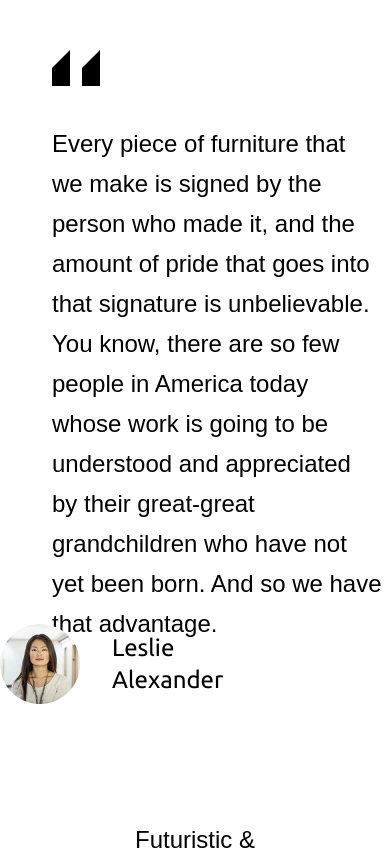
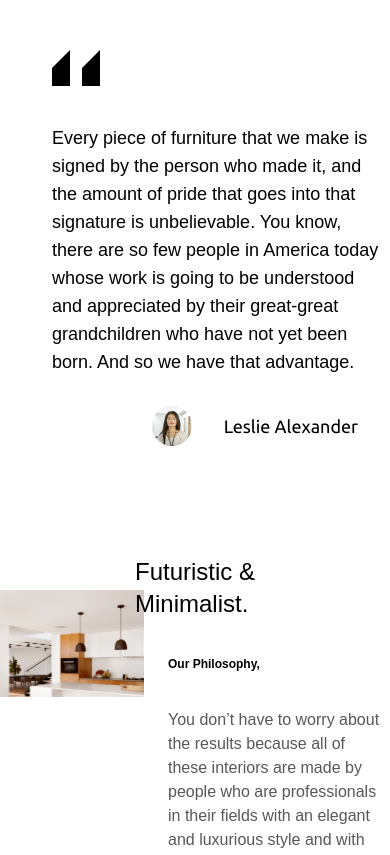
Before and after one commit to asssslay/CIELO-website, a React (Vite) app: page / in a window 390 px wide. Shown: the part 1460-2315 px from the top of the page. Built offline with nearby package versions, Linux system fonts and the light colour scheme; a web font is replaced by a local one.

Commit message:
Add utility class

```diff
--- a/src/index.css
+++ b/src/index.css
@@ -26,4 +26,8 @@
   .h2-custom {
     @apply font-cabinet text-2xl xs:text-3xl md:text-5xl lg:text-7xl xl:text-[88px] 2xl:text-8xl;
   }
+
+  .desc-custom {
+    @apply text-lg md:text-xl lg:text-2xl 2xl:text-3xl;
+  }
 }
--- a/src/sections/FoundersNote.jsx
+++ b/src/sections/FoundersNote.jsx
@@ -5,7 +5,7 @@ const FoundersNote = () => {
     <section className="container pl-[52px] mt-[272px] mb-[180px] flex flex-row gap-2 relative">
       <div className="flex flex-col gap-8">
         <img src={assetPaths.quotes} className="max-w-12 max-h-12" />
-        <p className="max-w-66ch font-manrope text-2xl leading-[40px]">
+        <p className="max-w-66ch desc-custom font-manrope leading-[40px]">
           Every piece of furniture that we make is signed by the person who made
           it, and the amount of pride that goes into that signature is
           unbelievable. You know, there are so few people in America today whose
@@ -14,13 +14,13 @@ const FoundersNote = () => {
           advantage.
         </p>
       </div>
-      <div className="flex gap-8 items-center justify-center absolute bottom-[-60px] right-28">
+      <div className="flex gap-8 items-center justify-center absolute bottom-[-70px] right-8">
         <img
           src={assetPaths.founder}
-          className="max-w-20 max-h-20"
+          className="max-w-10 max-h-10 xl:max-w-20 xl:max-h-20"
           alt="Founder photo"
         />
-        <p className="text-2xl font-ubuntu">Leslie Alexander</p>
+        <p className="desc-custom font-ubuntu">Leslie Alexander</p>
       </div>
     </section>
   );
--- a/src/sections/Hero.jsx
+++ b/src/sections/Hero.jsx
@@ -14,10 +14,9 @@ const Hero = () => {
             <br />
             we make it a home.
           </h1>
-          <p className="font-manrope text-lg md:text-xl lg:text-2xl mt-4 lg:mt-9 2xl:text-3xl mb-10 ">
-            Design is not just what it looks like and feels like.
-            {/* <br className="flex items-left justify-center md:hidden" /> */}
-            Design is how it works.
+          <p className="desc-custom font-manrope lg:mt-9 mb-10 mt-4">
+            Design is not just what it looks like and feels like. Design is how
+            it works.
           </p>
           <Button label="Explore" iconURL={assetPaths.exploreIcon} />
         </div>
```
